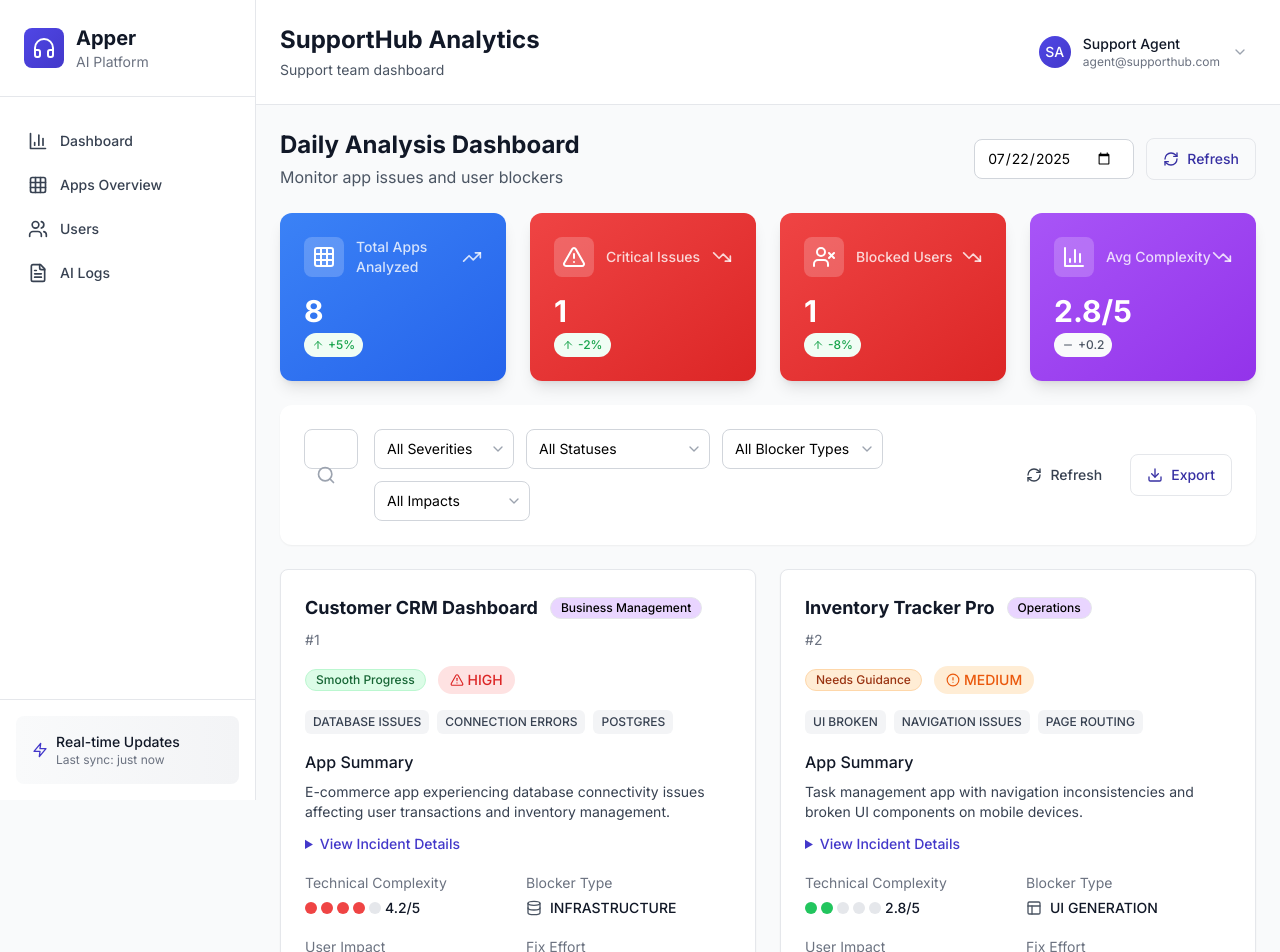
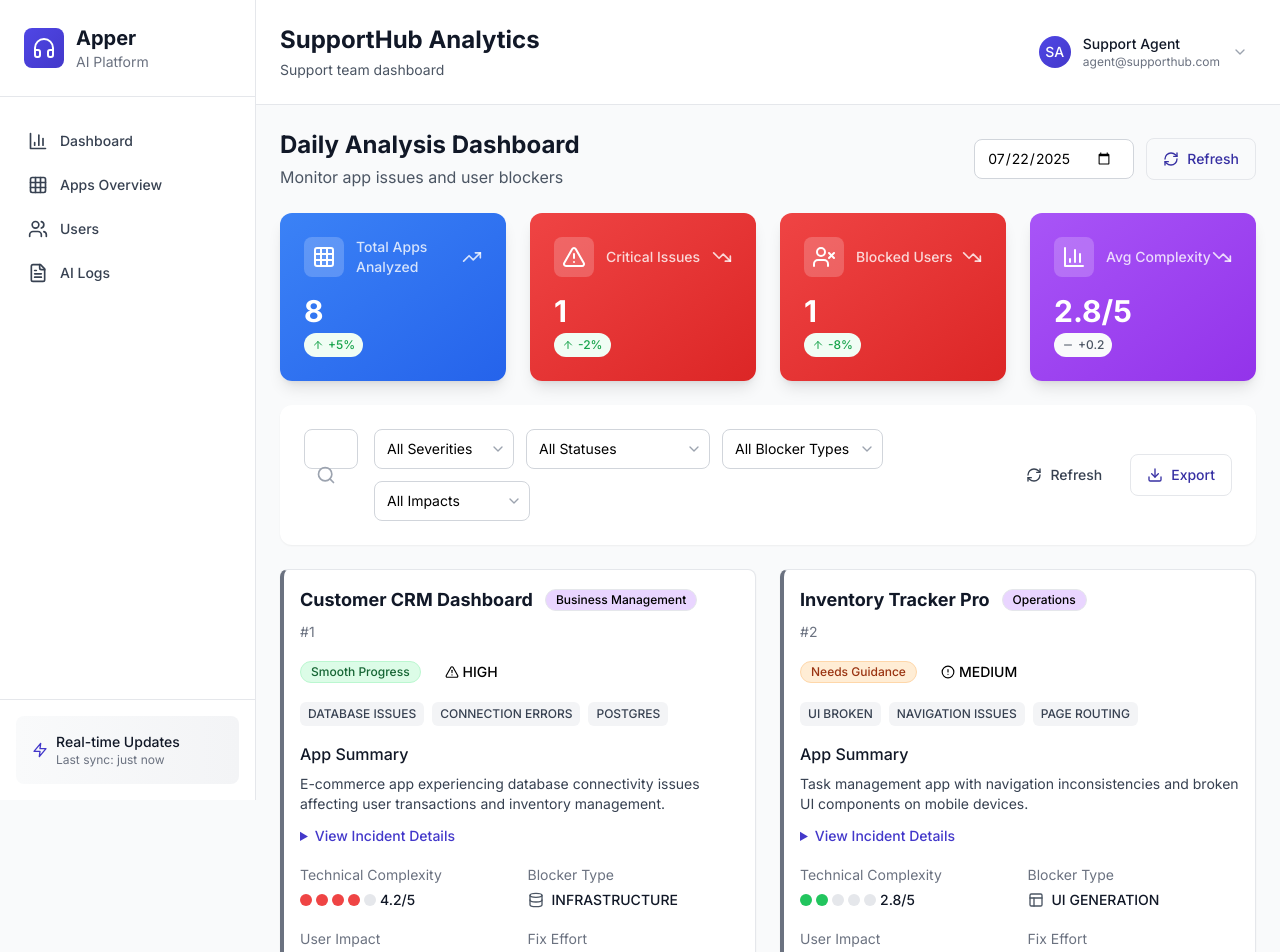
Before and after one commit to apper-apps/supporthub-analytics-level, a React (Vite) app: page /daily-analysis in a window 1280 px wide. Shown: the top 952 px of the page. Built offline with nearby package versions, Linux system fonts and the light colour scheme.

Commit message:
Implement card visual features with severity-based borders and enhanced styling

```diff
--- a/src/components/pages/DailyAnalysis.jsx
+++ b/src/components/pages/DailyAnalysis.jsx
@@ -192,12 +192,12 @@ const DailyAnalysis = () => {
     }
   };
 
-  const getSeverityColor = (severity) => {
+const getSeverityColor = (severity) => {
     switch (severity) {
-      case "HIGH": return "text-red-600 bg-red-100";
-      case "MEDIUM": return "text-orange-600 bg-orange-100";
-      case "LOW": return "text-blue-600 bg-blue-100";
-      default: return "text-gray-600 bg-gray-100";
+      case "HIGH": return "border-l-red-500";
+      case "MEDIUM": return "border-l-orange-500";
+      case "LOW": return "border-l-blue-500";
+      default: return "border-l-gray-500";
     }
   };
 
@@ -400,12 +400,12 @@ const DailyAnalysis = () => {
               };
 
               return (
-                <motion.div
+<motion.div
                   key={app.Id}
                   initial={{ opacity: 0, y: 20 }}
                   animate={{ opacity: 1, y: 0 }}
                   transition={{ duration: 0.4, delay: index * 0.1 }}
-                  className="bg-white rounded-lg shadow-sm border border-gray-200 p-6 hover:shadow-md transition-shadow"
+                  className={`bg-white rounded-lg shadow-sm border-l-4 ${getSeverityColor(app.severity)} border border-gray-200 p-4 mb-4 hover:shadow-lg hover:-translate-y-1 transition-all duration-300`}
                 >
                   {/* Card Header */}
                   <div className="flex items-start justify-between mb-4">
```
